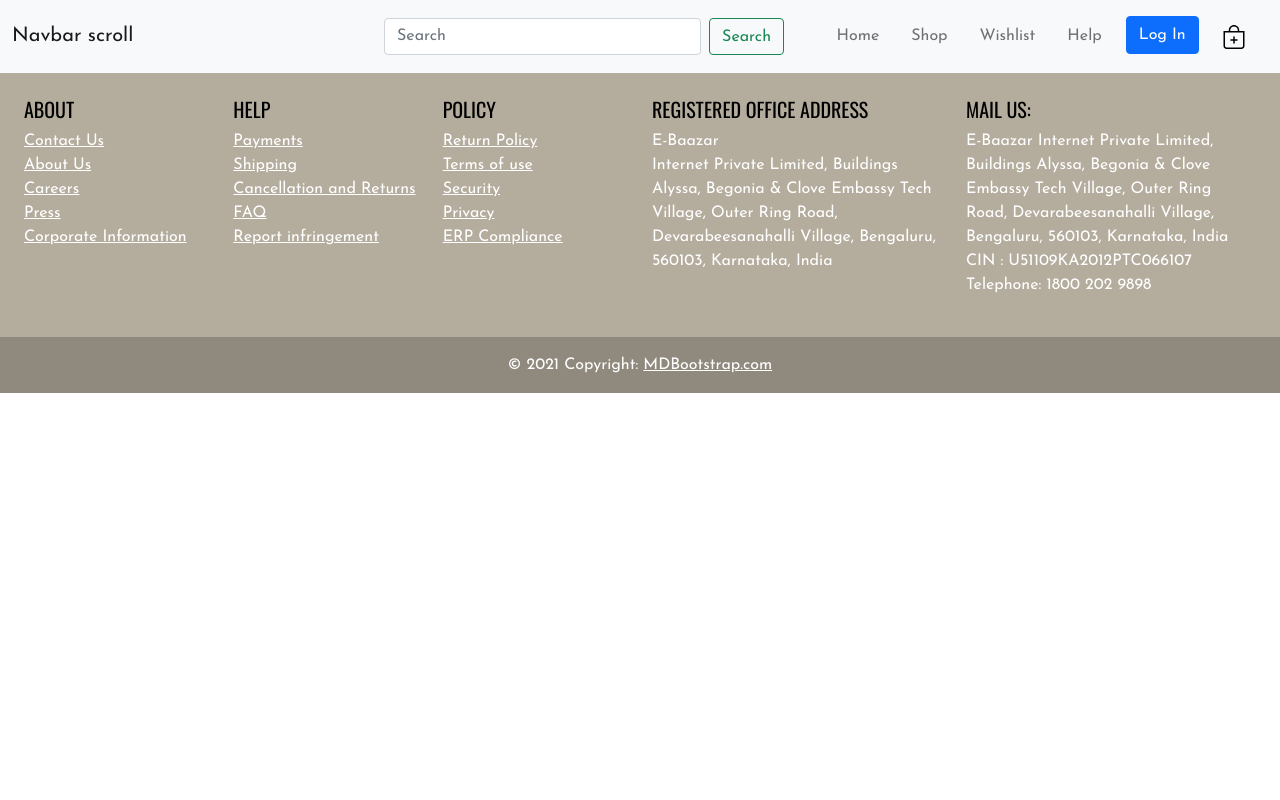
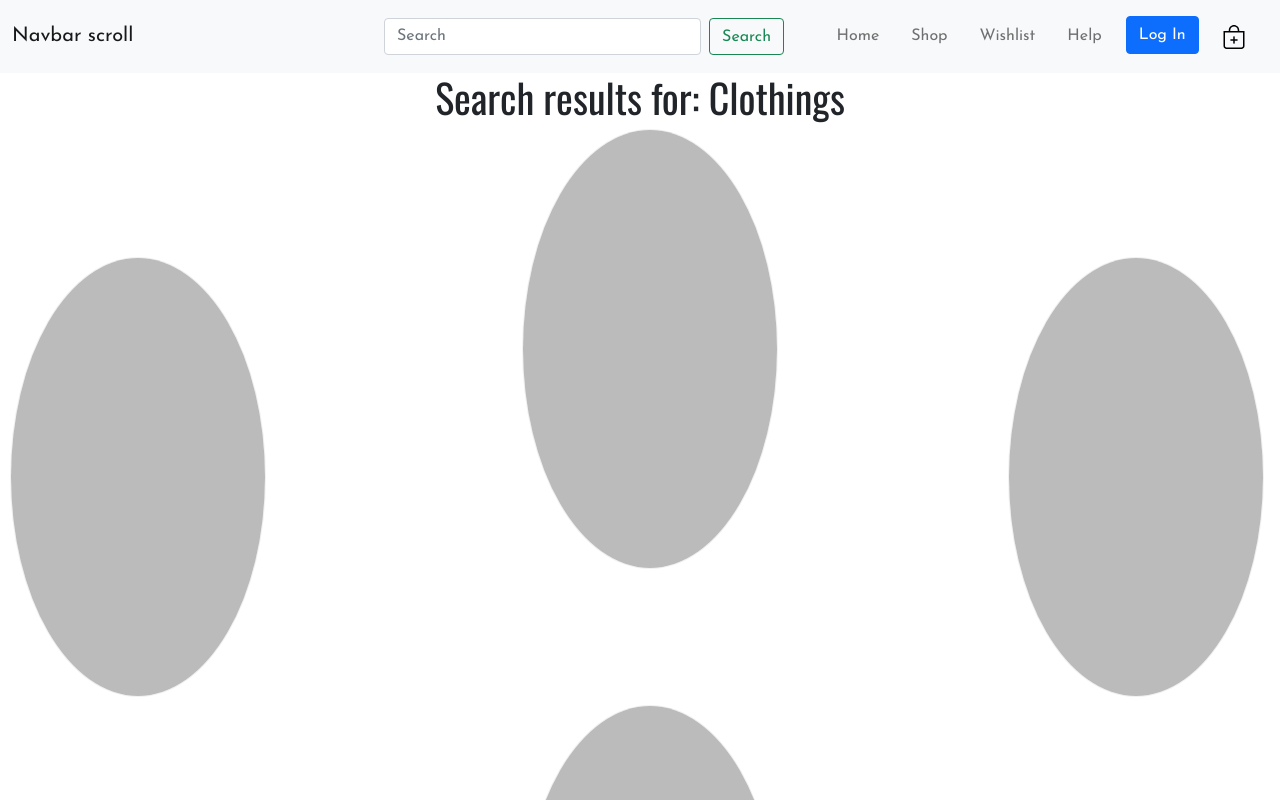
Before and after one commit to saksham-tiwari/e-commerce, a React (Create React App) app: page /products-page in a window 1280 px wide. Shown: the top 800 px of the page. Built offline with nearby package versions, Linux system fonts and the light colour scheme.

Commit message:
Created products page

```diff
--- /dev/null
+++ b/src/components/layout/ProductsPage/Oval1.jsx
@@ -0,0 +1,19 @@
+import React from 'react'
+
+const Oval1 = (props) => {
+    return (
+        <div className="oval oval1 flip-card">
+            <div className="flip-card-inner">
+                <div className="flip-card-front">
+                </div>
+                <div className="flip-card-back">
+                <h1>{props.name}</h1>
+                <p>{props.category}</p>
+                <p>{props.desc}</p>
+                </div>
+            </div>
+        </div>
+    )
+}
+
+export default Oval1
--- /dev/null
+++ b/src/components/layout/ProductsPage/Oval2.jsx
@@ -0,0 +1,19 @@
+import React from 'react'
+
+const Oval2 = (props) => {
+    return (
+        <div className="oval oval2 flip-card">
+            <div className="flip-card-inner">
+                <div className="flip-card-front">
+                </div>
+                <div className="flip-card-back">
+                <h1>{props.name}</h1>
+                <p>{props.category}</p>
+                <p>{props.desc}</p>
+                </div>
+            </div>
+        </div>
+    )
+}
+
+export default Oval2
--- /dev/null
+++ b/src/components/layout/ProductsPage/Oval3.jsx
@@ -0,0 +1,19 @@
+import React from 'react'
+
+const Oval3 = (props) => {
+    return (
+        <div className="oval oval3 flip-card">
+            <div className="flip-card-inner">
+                <div className="flip-card-front">
+                </div>
+                <div className="flip-card-back">
+                <h1>{props.name}</h1>
+                <p>{props.category}</p>
+                <p>{props.desc}</p>
+                </div>
+            </div>
+        </div>
+    )
+}
+
+export default Oval3
--- a/src/components/layout/ProductsPage/ProductsPage.jsx
+++ b/src/components/layout/ProductsPage/ProductsPage.jsx
@@ -1,8 +1,185 @@
-import React from 'react'
+import React, { useState } from 'react'
+import Oval1 from './Oval1'
+import Oval2 from './Oval2'
+import Oval3 from './Oval3'
+import { Button } from 'react-bootstrap'
+import CardCarousel from '../CardCarousel';
 
 const ProductsPage = () => {
+    const products=[
+        {
+            name: "xyz",
+            category: "Clothes",
+            desc: "Sweater"
+        },
+        {
+            name: "abc",
+            category: "Clothes",
+            desc: "Sweater"
+        },
+        {
+            name: "def",
+            category: "Clothes",
+            desc: "Sweater"
+        },
+        {
+            name: "xyz",
+            category: "Clothes",
+            desc: "Sweater"
+        },
+        {
+            name: "abc",
+            category: "Clothes",
+            desc: "Sweater"
+        },
+        {
+            name: "def",
+            category: "Clothes",
+            desc: "Sweater"
+        },
+        {
+            name: "xyz",
+            category: "Clothes",
+            desc: "Sweater"
+        },
+        {
+            name: "abc",
+            category: "Clothes",
+            desc: "Sweater"
+        },
+        {
+            name: "def",
+            category: "Clothes",
+            desc: "Sweater"
+        },
+        {
+            name: "xyz",
+            category: "Clothes",
+            desc: "Sweater"
+        },
+        {
+            name: "abc",
+            category: "Clothes",
+            desc: "Sweater"
+        },
+        {
+            name: "def",
+            category: "Clothes",
+            desc: "Sweater"
+        },
+        {
+            name: "xyz",
+            category: "Clothes",
+            desc: "Sweater"
+        },
+        {
+            name: "abc",
+            category: "Clothes",
+            desc: "Sweater"
+        },
+        {
+            name: "def",
+            category: "Clothes",
+            desc: "Sweater"
+        },
+        {
+            name: "xyz",
+            category: "Clothes",
+            desc: "Sweater"
+        },
+        {
+            name: "abc",
+            category: "Clothes",
+            desc: "Sweater"
+        },
+        {
+            name: "def",
+            category: "Clothes",
+            desc: "Sweater"
+        },
+        {
+            name: "xyz",
+            category: "Clothes",
+            desc: "Sweater"
+        },
+        {
+            name: "abc",
+            category: "Clothes",
+            desc: "Sweater"
+        },
+        {
+            name: "def",
+            category: "Clothes",
+            desc: "Sweater"
+        },
+        {
+            name: "xyz",
+            category: "Clothes",
+            desc: "Sweater"
+        },
+        {
+            name: "abc",
+            category: "Clothes",
+            desc: "Sweater"
+        },
+        {
+            name: "def",
+            category: "Clothes",
+            desc: "Sweater"
+        },
+        {
+            name: "xyz",
+            category: "Clothes",
+            desc: "Sweater"
+        },
+        {
+            name: "abc",
+            category: "Clothes",
+            desc: "Sweater"
+        },
+        {
+            name: "def",
+            category: "Clothes",
+            desc: "Sweater"
+        }
+    ]
+    let allProds;
+    const [page, setPage] = useState(1);
+    // const [disp, setDisp] = useState(false);
+    let count =-1;
+    if(products.length>24){
+        allProds = products.slice((24*(page-1)),(24*page));
+        // setDisp(true);
+
+    } else{
+        allProds = products;
+    }
     return (
         <div>
+            <h1 className="whole">Search results for: Clothings</h1>
+            {allProds.map((product)=>{
+                count++;
+                if(count===3){
+                    count = 0;
+                }
+                if(count === 0){
+                    return(<Oval1 name={product.name} category={product.category} desc={product.desc}/>)
+                } else if(count === 1){
+                    return(<Oval2 name={product.name} category={product.category} desc={product.desc}/>)
+                } else{
+                    return(<Oval3 name={product.name} category={product.category} desc={product.desc}/>)
+                }
+            })}
+
+           <div className="prev-nex">
+
+            {(page!==1)?<Button onClick={()=>{setPage(page-1)}}>prev</Button>:<Button disabled>prev</Button>}
+
+            {allProds.length===24?<Button onClick={()=>{setPage(page+1)}}>next</Button>:<><p>No more matching products</p></>}
+
+           </div>
+
+            {allProds.length!==24?<CardCarousel/>:""}
 
         </div>
     )
--- a/src/index.css
+++ b/src/index.css
@@ -205,7 +205,86 @@ form h4{
   width: 200px;
   height: 200px;
   background: #C4C4C4;
+}
+.oval{
+  display: inline-block;
+  width: 20%;
+  height: 55vh;
+  background: #C4C4C4;
+  border-radius: 50%;
+}
+.oval1{
+  margin-top: 10%;
+  margin-left: 10px;
+}
+.oval2{
+  display: inline-block;
+  margin: 0 20%;
+  position: absolute;
+}
+.oval3{
+  margin-left: 58%;
+}
 
+
+
+.flip-card {
+  background-color: transparent;
+  width: 20%;
+  height: 55vh;
+
+  border: 1px solid #f1f1f1;
+  border-radius: 50%;
+
+  perspective: 1000px; /* Remove this if you don't want the 3D effect */
+}
+
+/* This container is needed to position the front and back side */
+.flip-card-inner {
+  position: relative;
+  width: 100%;
+  height: 100%;
+  border-radius: 50%;
+  text-align: center;
+  transition: transform 0.8s;
+  transform-style: preserve-3d;
+}
+
+/* Do an horizontal flip when you move the mouse over the flip box container */
+.flip-card:hover .flip-card-inner {
+  transform: rotateY(180deg);
+}
+
+/* Position the front and back side */
+.flip-card-front, .flip-card-back {
+  position: absolute;
+  width: 100%;
+  height: 100%;
+  border-radius: 50%;
+  -webkit-backface-visibility: hidden; /* Safari */
+  backface-visibility: hidden;
+}
+
+/* Style the front side (fallback if image is missing) */
+.flip-card-front {
+  background-color: #bbb;
+  color: black;
+}
+
+/* Style the back side */
+.flip-card-back {
+  background-color: #B4AC9D;
+  color: white;
+  transform: rotateY(180deg);
+  padding-top: 10%;
+}
+
+.prev-nex{
+  /* width: 20%; */
+  margin-left: 40%;
+}
+.prev-nex button{
+  width: 10vw;
 }
 
 @media only screen and (max-width: 1200px){
```
